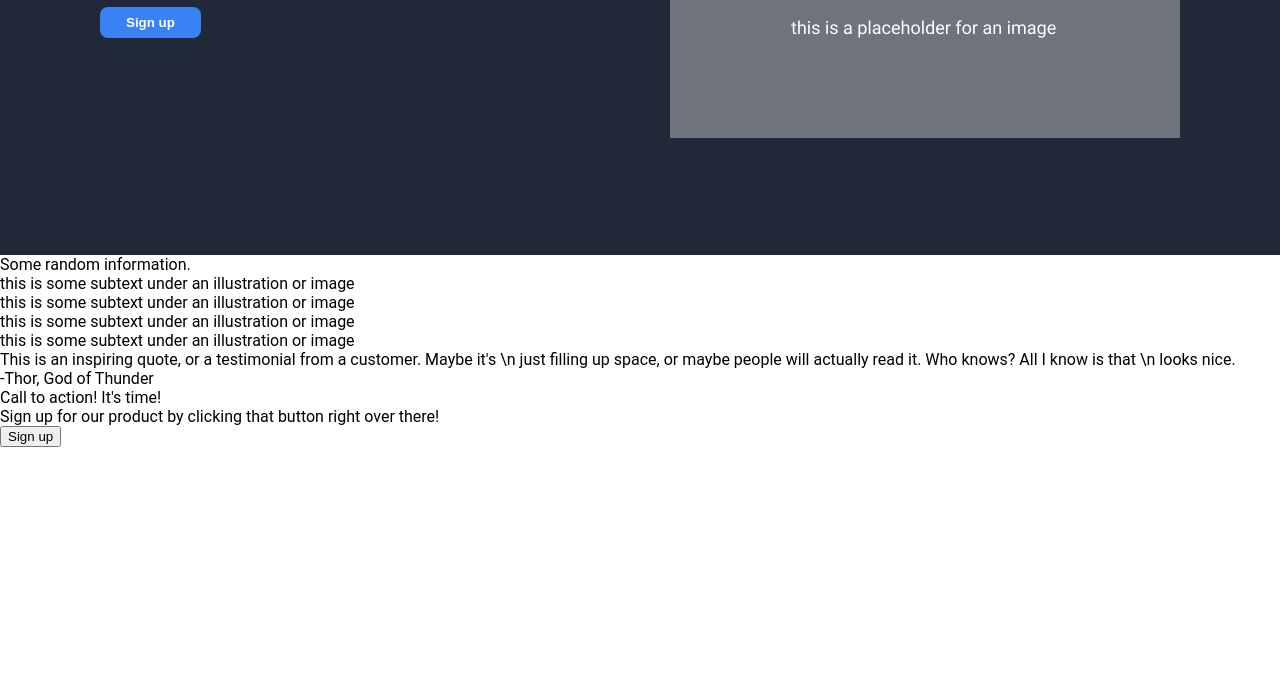
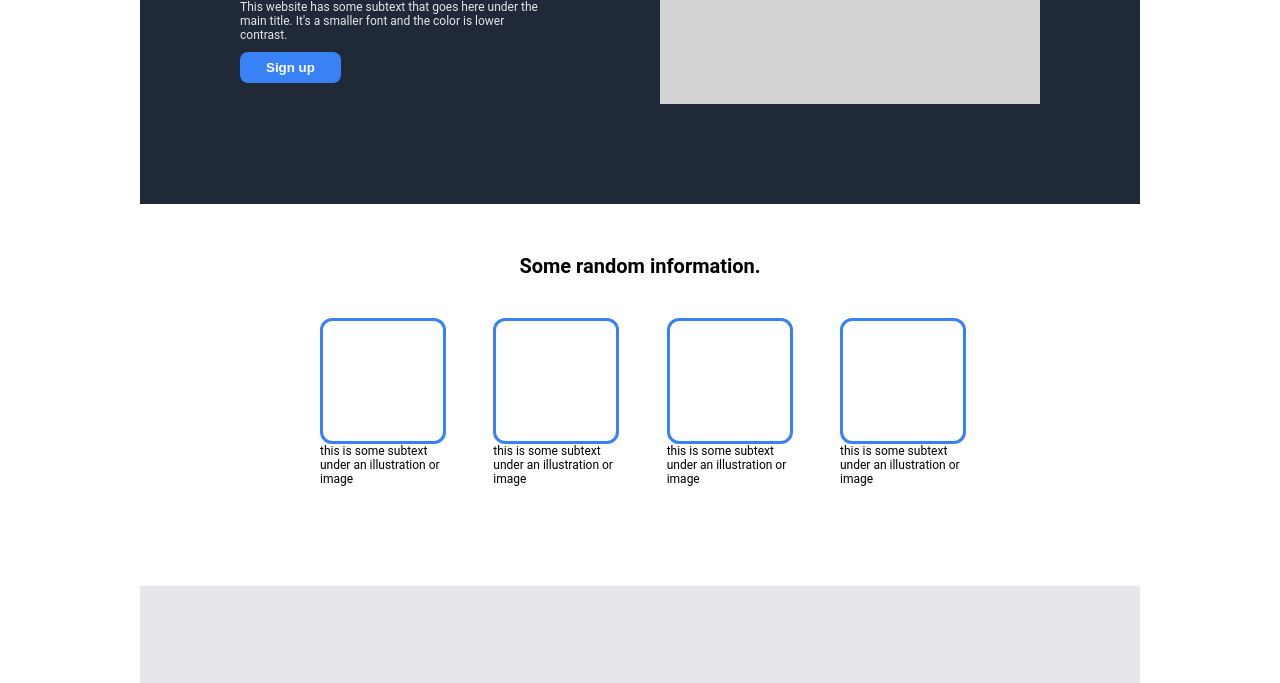
Before and after one commit to duffuwu/very_cool_webpage_wow, a plain HTML site: page index.html in a window 1280 px wide. Shown: the part 225-908 px from the top of the page. Before the commit the page ends 800 px from the top, so only its background shows below. Drawn offline with Linux system fonts and the light colour scheme.

Commit message:
Changed body and created a new container so the page is always centered depite the current width of the browser window. Added a few repeated CSS properties to a single container. Added cards. Trying to figure out why the quote's font is not getting lighter.

```diff
--- a/index.html
+++ b/index.html
@@ -8,6 +8,7 @@
     <link rel="stylesheet" href="styles.css">
 </head>
 <body>
+    <div class="main-container">
         <div class="topper">
             <div class="header">
                 <div class="logo">Header Logo</div>
@@ -23,7 +24,7 @@
                     <div class="text">This website has some subtext that goes here under the main title. It's a smaller font and the color is lower contrast.</div>
                     <button>Sign up</button>
                 </div>
-            <img src="banner.png">
+                <div class="image">image</div>
             </div>
         </div>
         <div class="below-banner">
@@ -48,8 +49,8 @@
             </div>
         </div>
         <div class="bottom-section">
-        <div class="main-text">This is an inspiring quote, or a testimonial from a customer. Maybe it's \n
-            just filling up space, or maybe people will actually read it. Who knows? All I know is that \n
+            <div class="main-text">This is an inspiring quote, or a testimonial from a customer. Maybe it's
+                just filling up space, or maybe people will actually read it. Who knows? All I know is that
                 looks nice.
             </div>
             <div class="author">
@@ -64,5 +65,6 @@
                 <button>Sign up</button>
             </div>
         </div>
+    </div>
 </body>
 </html>
--- a/styles.css
+++ b/styles.css
@@ -1,19 +1,22 @@
 body {
     font-family: "Roboto",sans-serif;
     margin: 0px;
-    padding: 0px;
+    background-color: white;
+    display: flex;
+    flex-direction: column;
+    align-items: center;
 }
 
-.topper {
+.main-container {
     color: white;
     background-color: #1F2937;
+    width: 1000px;
 }
 
 .header {
     margin-left: 100px;
     margin-right: 100px;
     padding-top: 10px;
-    height: 120px;
     display: flex;
     justify-content: space-between;
 }
@@ -33,24 +36,28 @@ ul {
 }
 
 .banner {
+    padding-top: 120px;
     margin-left: 100px;
     margin-right: 100px;
-    height: 350px;
     display: flex;
     align-items: flex-start;
     justify-content: space-between;
-    gap: 50px;
+    padding-bottom: 100px;
+}
+
+.left-banner-box {
+    width: 300px;
 }
 
 .left-banner-box .title {
-    font-size: 38px;
+    font-size: 28px;
     font-weight: 600;
     color: #F9FAF8;
 }
 
 .left-banner-box .text {
     padding-top: 10px;
-    font-size: 16px;
+    font-size: 12px;
     color: #E5E7EB;
 }
 
@@ -63,3 +70,66 @@ ul {
     padding: 8px 26px;
     border-radius: 8px;
 }
+
+.image {
+    width: 380px;
+    height: 180px;
+    background-color: lightgray;
+}
+
+.below-banner {
+    background-color: white;
+    color: black;
+    padding-left: 180px;
+    padding-right: 180px;
+}
+
+.below-banner .title {
+    padding-top: 50px;
+    font-size: 20px;
+    font-weight: bold;
+    display: flex;
+    justify-content: center;
+    align-items: center;
+
+}
+
+.cards {
+    padding-top: 40px;
+    display: flex;
+    justify-content: space-between;
+    padding-bottom: 100px;
+}
+
+.card {
+    width: 120px;
+    display: flex;
+    flex-direction: column;
+    flex-wrap: wrap;
+}
+
+.rectangle {
+    width: 120px;
+    height: 120px;
+    border: solid #3882F6 3px;
+    border-radius: 12px;
+
+}
+
+.illustration-description {
+    font-size: 12px;
+}
+
+.bottom-section {
+    padding-top: 100px;
+    padding-left: 180px;
+    padding-right: 180px;
+    background-color: #E5E7EB;
+}
+
+.bottom-section .main-text {
+    color: #1F2937;
+    font-size: 32px;
+    font-weight: lighter;
+    padding-bottom: 100px;
+}
```
Lines whose indentation alone changed are shown as unchanged.
